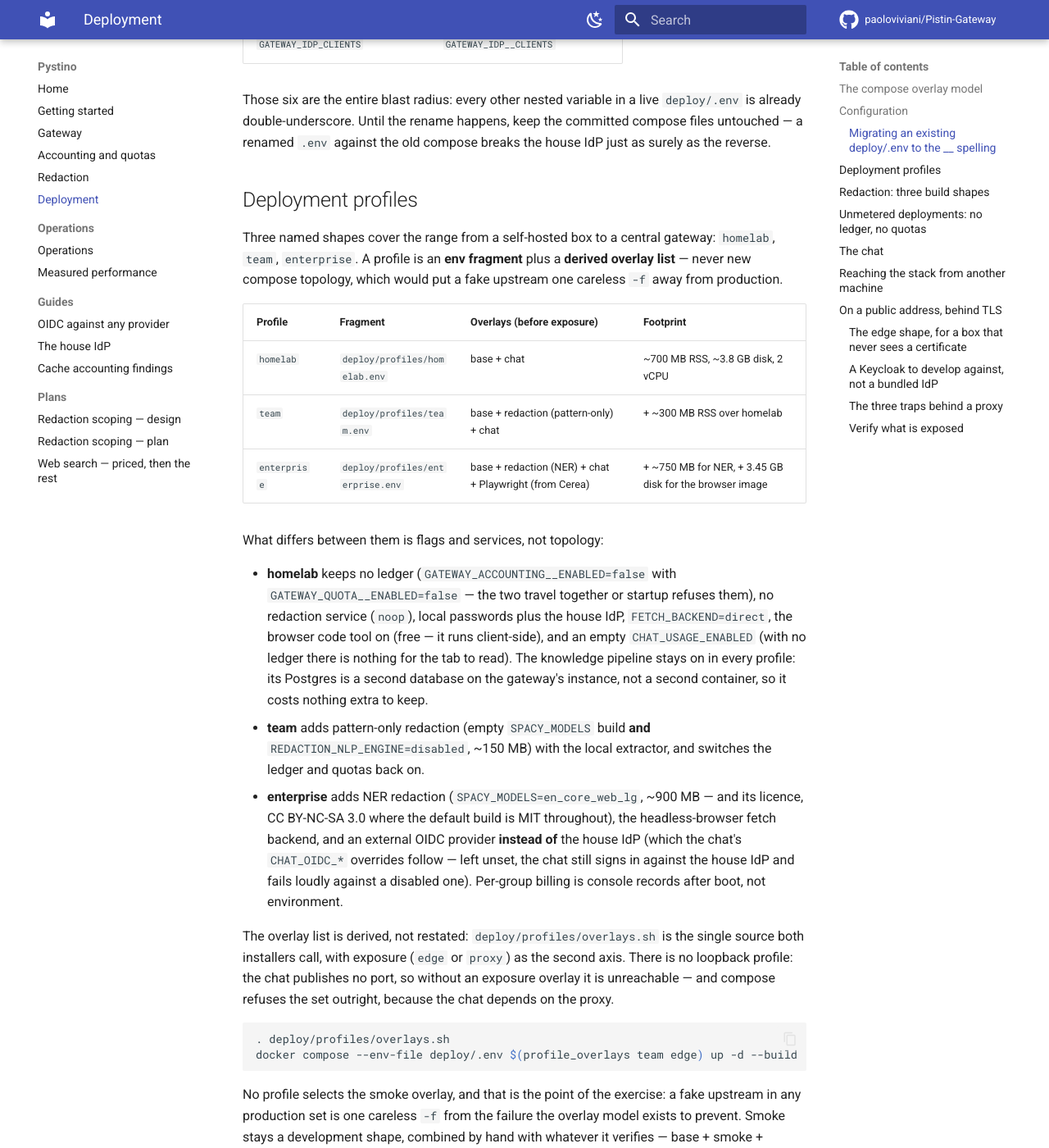
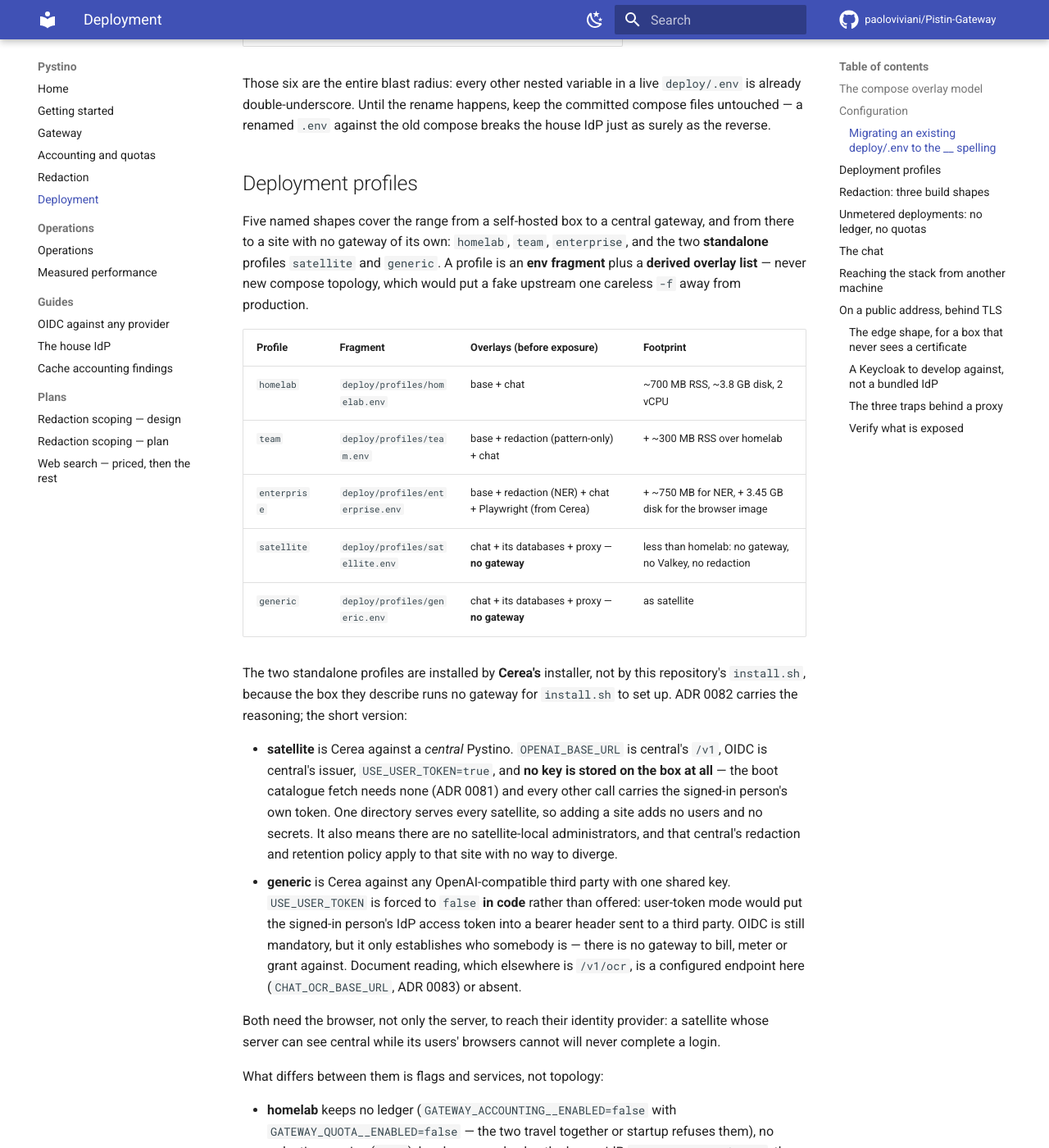
Before and after one commit to paoloviviani/Pystino, an MkDocs documentation site: the page built from docs/deployment.md, in a window 1280 px wide and 1400 px high, scrolled down 2879 px. Shown: the whole window at 82% size. Built offline with MkDocs 1.6.1 and Material for MkDocs 9.7.7, drawn with Linux system fonts in a browser that asks for light colours; comment, search, counter and statistics services are not loaded; some of the changed text lies outside the part shown.

Commit message:
The chat overlay passes the memory switch, and the OCR endpoint
CHAT_MEMORY_ENABLED was documented as the operator's switch for user memory
and was unreachable from deploy/.env: this overlay never passed it, so setting
it false there did nothing at all and memory could not be withdrawn from a
compose deployment. It is interpolated now like the three feature flags beside
it. That is the whole of the bug — the chat's own gate was always correct.

The three CHAT_OCR_* names join them, empty on every gateway-backed profile,
which is what the generic profile reads to post to an OCR endpoint directly
(ADR 0083).

docs/deployment.md gains the two standalone profiles (ADR 0082) with the
things an operator finds out too late otherwise: that Cerea's installer
creates them rather than this repository's install.sh, since the box runs no
gateway for install.sh to set up; that a satellite stores no key at all and
therefore has no satellite-local administrators; that generic forces
USE_USER_TOKEN=false because the alternative leaks an IdP access token to a
third party; and that both need the *browser* to reach the identity provider,
not just the server.

```diff
--- a/docs/deployment.md
+++ b/docs/deployment.md
@@ -78,16 +78,44 @@ breaks the house IdP just as surely as the reverse.
 
 ## Deployment profiles
 
-Three named shapes cover the range from a self-hosted box to a central
-gateway: `homelab`, `team`, `enterprise`. A profile is an **env fragment**
-plus a **derived overlay list** — never new compose topology, which would put
-a fake upstream one careless `-f` away from production.
+Five named shapes cover the range from a self-hosted box to a central
+gateway, and from there to a site with no gateway of its own: `homelab`,
+`team`, `enterprise`, and the two **standalone** profiles `satellite` and
+`generic`. A profile is an **env fragment** plus a **derived overlay list** —
+never new compose topology, which would put a fake upstream one careless `-f`
+away from production.
 
 | Profile | Fragment | Overlays (before exposure) | Footprint |
 |---|---|---|---|
 | `homelab` | `deploy/profiles/homelab.env` | base + chat | ~700 MB RSS, ~3.8 GB disk, 2 vCPU |
 | `team` | `deploy/profiles/team.env` | base + redaction (pattern-only) + chat | + ~300 MB RSS over homelab |
 | `enterprise` | `deploy/profiles/enterprise.env` | base + redaction (NER) + chat + Playwright (from Cerea) | + ~750 MB for NER, + 3.45 GB disk for the browser image |
+| `satellite` | `deploy/profiles/satellite.env` | chat + its databases + proxy — **no gateway** | less than homelab: no gateway, no Valkey, no redaction |
+| `generic` | `deploy/profiles/generic.env` | chat + its databases + proxy — **no gateway** | as satellite |
+
+The two standalone profiles are installed by **Cerea's** installer, not by
+this repository's `install.sh`, because the box they describe runs no gateway
+for `install.sh` to set up. ADR 0082 carries the reasoning; the short version:
+
+- **satellite** is Cerea against a *central* Pystino. `OPENAI_BASE_URL` is
+  central's `/v1`, OIDC is central's issuer, `USE_USER_TOKEN=true`, and **no
+  key is stored on the box at all** — the boot catalogue fetch needs none
+  (ADR 0081) and every other call carries the signed-in person's own token. One
+  directory serves every satellite, so adding a site adds no users and no
+  secrets. It also means there are no satellite-local administrators, and that
+  central's redaction and retention policy apply to that site with no way to
+  diverge.
+- **generic** is Cerea against any OpenAI-compatible third party with one
+  shared key. `USE_USER_TOKEN` is forced to `false` **in code** rather than
+  offered: user-token mode would put the signed-in person's IdP access token
+  into a bearer header sent to a third party. OIDC is still mandatory, but it
+  only establishes who somebody is — there is no gateway to bill, meter or
+  grant against. Document reading, which elsewhere is `/v1/ocr`, is a
+  configured endpoint here (`CHAT_OCR_BASE_URL`, ADR 0083) or absent.
+
+Both need the browser, not only the server, to reach their identity provider:
+a satellite whose server can see central while its users' browsers cannot will
+never complete a login.
 
 What differs between them is flags and services, not topology:
 
@@ -221,10 +249,11 @@ over its baked `.env`):
   the public origin: a server-to-server hop needs no TLS, and the browser never
   sees this URL. Every inference call carries the signed-in person's own access
   token (`USE_USER_TOKEN=true`), so the gateway bills that person's group.
-- `OPENAI_API_KEY` is still needed and is **not** used for inference. The chat
-  builds its model catalogue once at boot, before anyone has signed in — so it
-  should be a key whose user sees every model the deployment offers. Listing
-  models bills nothing, so the key spends nothing.
+- `OPENAI_API_KEY` is unset. The chat builds its model catalogue once at boot,
+  before anyone has signed in, by fetching `GET /v1/models`, and that endpoint
+  answers publicly without a key (ADR 0081) — the full catalogue,
+  brochure-level fields only. Nothing is minted for this container to boot
+  with; a real grant is still checked on every actual inference call.
 - Sign-in is against the gateway's own IdP: `OPENID_PROVIDER_URL` is
   `PUBLIC_ORIGIN`, the issuer the gateway was configured with, and the chat is
   its own client (`cerea`, with `CHAT_IDP_CLIENT_SECRET`) beside any other.
```
Also changed, not shown: other parts of docs/deployment.md (+1 -1 lines), 1 other file.
